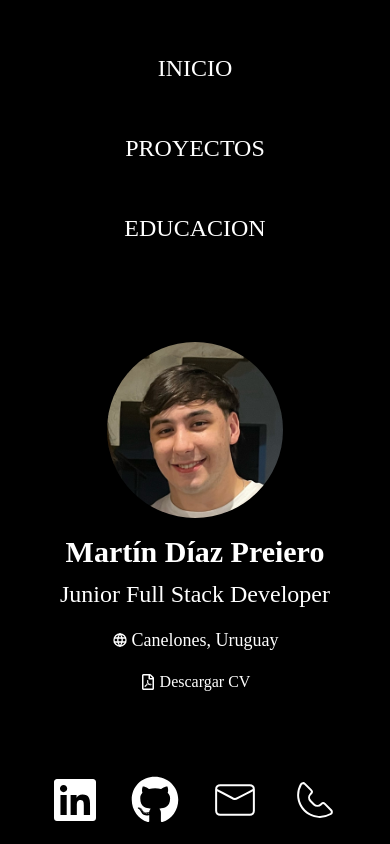
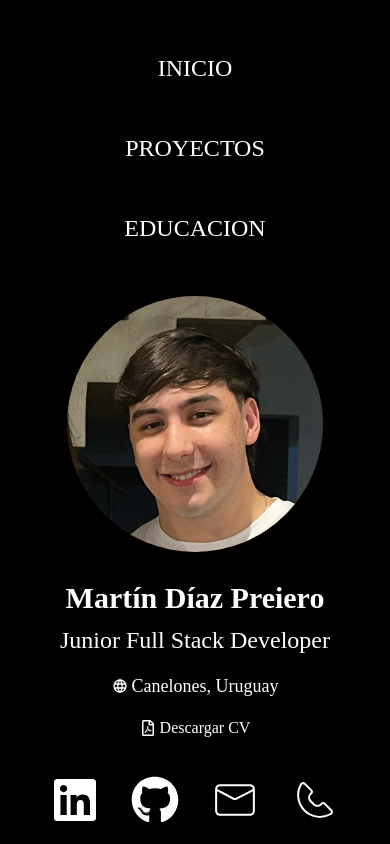
Before and after one commit to MartinDiaz04/portfolio, a React (Vite) app: page / in a window 390 px wide. Built offline with nearby package versions, Linux system fonts and the light colour scheme; a web font is replaced by a local one.

Commit message:
change for phone

```diff
--- a/src/components/NavBar.jsx
+++ b/src/components/NavBar.jsx
@@ -6,12 +6,12 @@ import { data } from "../data/data";
 const NavBar = () => {
   return (
     <div className="bg-black h-screen flex flex-col">
-      <main className="flex-1 flex flex-col items-center justify-center">
+      <main className="flex-1 flex flex-col items-center justify-start sm:justify-center">
         <figure>
           <img
             src="me.webp"
             alt={data.name}
-            className="rounded-full w-44 md:w-64 mb-4"
+            className="rounded-full w-64 mb-7"
           />
         </figure>
         <h1 className="text-white font-bold text-3xl md:text-5xl mb-2">
```
